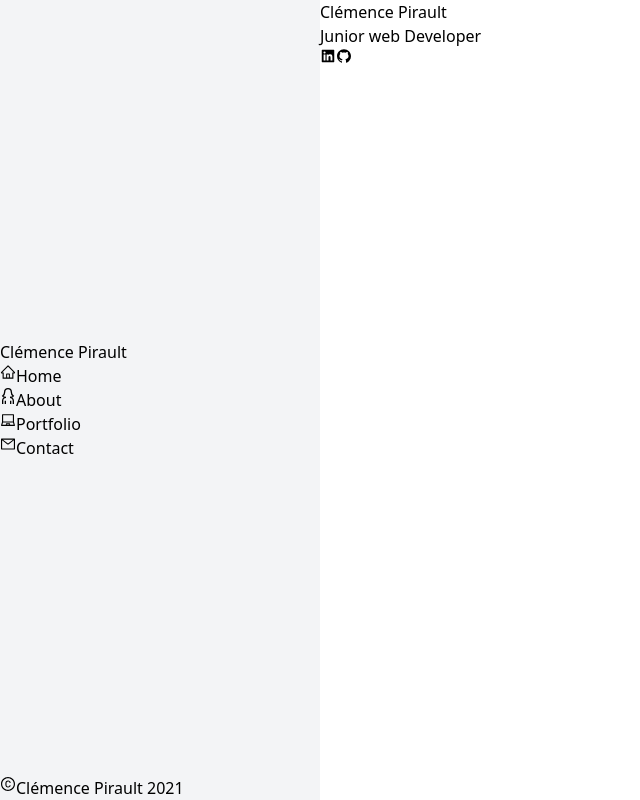
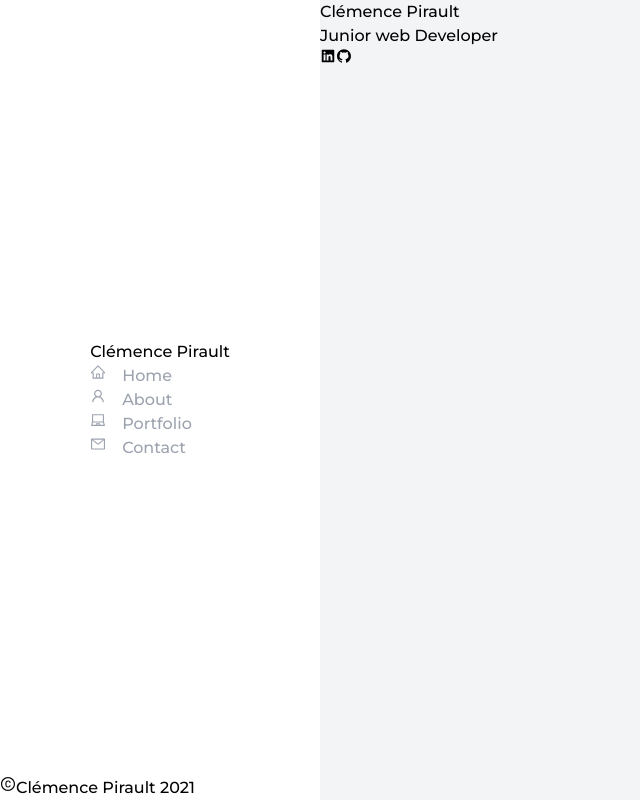
Before and after one commit to clepirault/Portfolio, a Next.js app: page / in a window 1280 px wide. Shown: the whole page, without its empty margins (0-640 px from the left). Built offline with nearby package versions, Linux system fonts and the light colour scheme.

Commit message:
add style and content

```diff
--- a/components/header/Header.tsx
+++ b/components/header/Header.tsx
@@ -1,14 +1,18 @@
 import { FC } from 'react';
 import Link from 'next/link';
-import { AiOutlineHome, AiOutlineLaptop, AiOutlineMail } from 'react-icons/ai';
-import { GrUserFemale } from 'react-icons/gr';
+import {
+  AiOutlineHome,
+  AiOutlineLaptop,
+  AiOutlineMail,
+  AiOutlineUser,
+} from 'react-icons/ai';
 import { constants } from '../../utils/constants/constants';
 
 type Props = {};
 
 const nav = [
   { path: '/', icon: <AiOutlineHome />, label: 'Home' },
-  { path: '/about', icon: <GrUserFemale />, label: 'About' },
+  { path: '/about', icon: <AiOutlineUser />, label: 'About' },
   { path: '/portfolio', icon: <AiOutlineLaptop />, label: 'Portfolio' },
   { path: '/contact', icon: <AiOutlineMail />, label: 'Contact' },
 ];
@@ -22,11 +26,11 @@ const Header: FC<Props> = () => {
           {nav.map((page) => (
             <li
               key={nav.indexOf(page)}
-              className='flex hover:bg-gray-200 text-2xl sm:text-base'
+              className='flex text-2xl sm:text-base sm:text-gray-400 sm:hover:tracking-widest sm:hover:text-current sm:hover:duration-700'
             >
               {page.icon}
               <Link href={page.path}>
-                <a>{page.label}</a>
+                <a className='px-4'>{page.label}</a>
               </Link>
             </li>
           ))}
--- a/components/layout/Layout.tsx
+++ b/components/layout/Layout.tsx
@@ -10,13 +10,15 @@ const Layout: FC<Props> = (props) => {
   const { children } = props;
   return (
     <div className='flex flex-col sm:flex-row'>
-      <div className='flex flex-col h-screen w-full sm:w-3/12 bg-gray-100 justify-center sm:items-stretch items-center'>
-        <Header />
-        <div className='hidden sm:flex sm:absolute sm:bottom-0 sm:left-0'>
+      <div className='flex flex-col h-screen w-full sm:w-3/12 justify-center items-center'>
+        <div>
+          <Header />
+        </div>
+        <div className='hidden sm:block sm:absolute sm:bottom-0 sm:left-0'>
           <Footer />
         </div>
       </div>
-      <main>{children}</main>
+      <main className='sm:w-9/12 bg-gray-100'>{children}</main>
     </div>
   );
 };
--- a/next.config.js
+++ b/next.config.js
@@ -1,4 +1,7 @@
 /** @type {import('next').NextConfig} */
 module.exports = {
   reactStrictMode: true,
+  images: {
+    domains: ['images.prismic.io'],
+  },
 }
--- a/pages/about.tsx
+++ b/pages/about.tsx
@@ -1,14 +1,66 @@
 import type { NextPage } from 'next';
 import Layout from '../components/layout/Layout';
+import Prismic from 'prismic-javascript';
+import { client } from '../prismic-config';
+import { RichText } from 'prismic-reactjs';
+import { constants } from '../utils/constants/constants';
+import Image from 'next/image';
+import Link from 'next/link';
+import Button from '../ui/button/Button';
 
-const About: NextPage = () => {
+type About = {
+  // content
+};
+
+type Props = {
+  about: any;
+};
+
+const About: NextPage<Props> = (props) => {
+  const { about } = props;
+
+  console.log(about);
+
   return (
     <div>
       <Layout>
-        <h1>About</h1>
+        <h1>{about.title[0].text}</h1>
+        <Image
+          src={about.image.url}
+          alt={constants.fullname}
+          width='300'
+          height='300'
+        />
+        <p className='break-words font-aboutDescription text-gray-400'>
+          {RichText.asText(about.description)}
+        </p>
+        <Button variant='download'>
+          <Link href={about.link.url}>
+            <a>{constants.resume}</a>
+          </Link>
+        </Button>
       </Layout>
     </div>
   );
 };
 
+// "getStaticProps" returns an object that contains the props, and inside the info that we want to send into the component
+export async function getStaticProps() {
+  // The getSingle means we want to retrieve a unique content
+  // We pass as argument the UID we established for in the custom type
+
+  /* const home = await client.getSingle("blog_home") */
+
+  const res = await client.query(
+    Prismic.Predicates.at('document.type', 'abouttest')
+  );
+  const about = res.results[0].data;
+
+  return {
+    props: {
+      about,
+    },
+  };
+}
+
 export default About;
--- a/styles/base.css
+++ b/styles/base.css
@@ -1,4 +1,5 @@
-@import url('https://fonts.googleapis.com/css2?family=Roboto&display=swap');
+@import url('https://fonts.googleapis.com/css2?family=Montserrat:wght@500&display=swap');
+@import url('https://fonts.googleapis.com/css2?family=Mulish:ital,wght@1,600&display=swap');
 html,
 body,
 div,
@@ -86,6 +87,7 @@ video {
   font-size: 100%;
   font: inherit;
   vertical-align: baseline;
+  font-family: 'Montserrat', sans-serif;
 }
 /* HTML5 display-role reset for older browsers */
 article,
@@ -103,7 +105,6 @@ section {
 }
 body {
   line-height: 1;
-  font-family: 'Roboto', sans-serif;
 }
 ol,
 ul {
--- a/tailwind.config.js
+++ b/tailwind.config.js
@@ -2,10 +2,17 @@ module.exports = {
   purge: ['./pages/**/*.{js,ts,jsx,tsx}', './components/**/*.{js,ts,jsx,tsx}'],
   darkMode: false, // or 'media' or 'class'
   theme: {
-    extend: {},
+    extend: {
+      fontFamily: {
+        'aboutDescription': ['Mulish']
+       }
+    },
   },
   variants: {
-    extend: {},
+    extend: {
+      letterSpacing: ['hover', 'focus'],
+      transitionDuration: ['hover', 'focus'],
+    },
   },
   plugins: [],
 }
--- /dev/null
+++ b/ui/button/Button.tsx
@@ -0,0 +1,28 @@
+import { FC, ReactNode } from 'react';
+import { AiOutlineDownload, AiOutlineInfoCircle } from 'react-icons/ai';
+
+type Props = {
+  children: ReactNode;
+  type?: 'button' | 'submit' | 'reset' | undefined;
+  onClick?: () => void;
+  variant?: 'primary' | 'secondary' | 'download' | 'information';
+};
+
+const Button: FC<Props> = (props) => {
+  const { children, type, onClick, variant } = props;
+  return (
+    <span className='inline-flex rounded-md shadow-sm bg-black text-white p-2'>
+      {variant === 'information' && <AiOutlineInfoCircle />}
+      <button
+        className='flex flex-col items-center'
+        type={type}
+        onClick={onClick}
+      >
+        {children}
+        {variant === 'download' && <AiOutlineDownload />}
+      </button>
+    </span>
+  );
+};
+
+export default Button;
--- a/utils/constants/constants.ts
+++ b/utils/constants/constants.ts
@@ -1,4 +1,5 @@
 export const constants = {
   fullname: 'Clémence Pirault',
   title: 'Junior web Developer',
+  resume: 'Télécharger mon CV',
 };
```
Also changed, not shown: pages/portfolio.tsx (+0 -8 lines).
